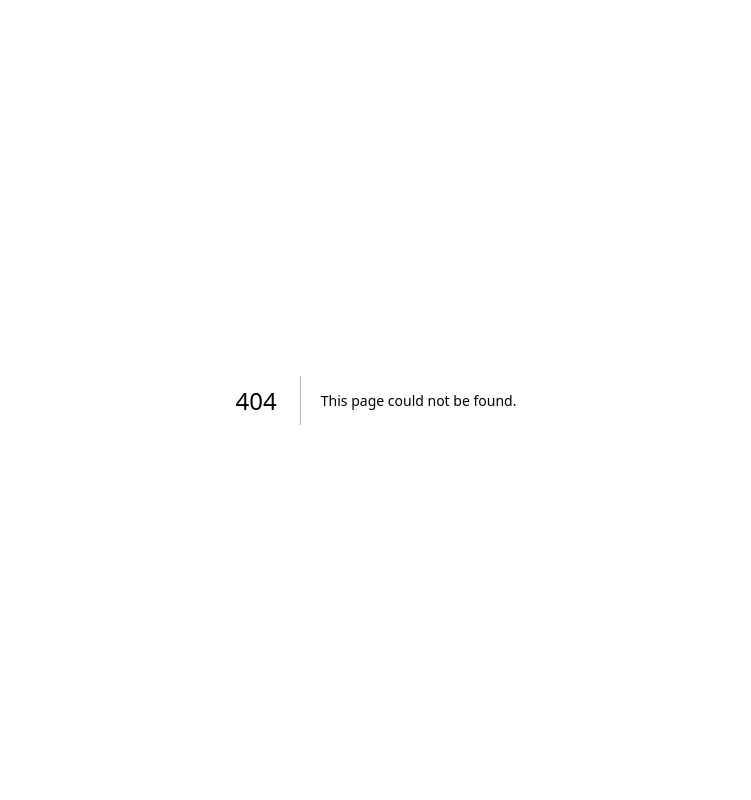
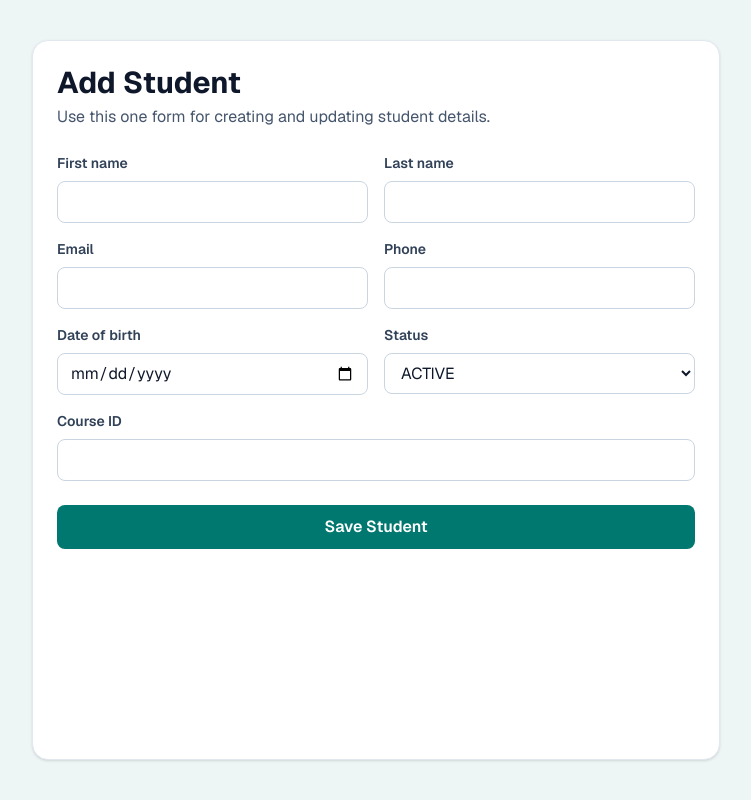
Before and after one commit to ChamudithaSanka/student-management-system, a Next.js app in the folder frontend/: page /students/form in a window 1280 px wide. Before the commit this address had no page. Shown: the whole page, without its empty margins (264-1015 px from the left). Built offline with nearby package versions, Linux system fonts and the light colour scheme; no server answers.

Commit message:
feat(students): add students pages

```diff
--- /dev/null
+++ b/frontend/src/app/students/form/page.js
@@ -0,0 +1,5 @@
+import StudentFormClient from "./student-form-client";
+
+export default function StudentFormPage({ searchParams }) {
+	return <StudentFormClient studentId={searchParams?.id || null} />;
+}
--- /dev/null
+++ b/frontend/src/app/students/form/student-form-client.js
@@ -0,0 +1,119 @@
+"use client";
+
+import { useEffect, useMemo, useState } from "react";
+import { useRouter } from "next/navigation";
+import { getStudentById, saveStudent } from "@/lib/api";
+import { getAuthSession } from "@/lib/storage";
+
+export default function StudentFormClient({ studentId }) {
+	const router = useRouter();
+	const isEditMode = useMemo(() => Boolean(studentId), [studentId]);
+	const [firstName, setFirstName] = useState("");
+	const [lastName, setLastName] = useState("");
+	const [email, setEmail] = useState("");
+	const [phone, setPhone] = useState("");
+	const [dateOfBirth, setDateOfBirth] = useState("");
+	const [courseId, setCourseId] = useState("");
+	const [status, setStatus] = useState("ACTIVE");
+	const [loading, setLoading] = useState(false);
+	const [error, setError] = useState("");
+
+	useEffect(() => {
+		if (!studentId) {
+			return;
+		}
+
+		async function loadStudent() {
+			try {
+				const session = getAuthSession();
+				const student = await getStudentById(session.token, studentId);
+				setFirstName(student.firstName || "");
+				setLastName(student.lastName || "");
+				setEmail(student.email || "");
+				setPhone(student.phone || "");
+				setDateOfBirth(student.dateOfBirth || "");
+				setStatus(student.status || "ACTIVE");
+				setCourseId(student.course?.id ? String(student.course.id) : "");
+			} catch (err) {
+				setError(err.message || "Unable to load student");
+			}
+		}
+
+		loadStudent();
+	}, [studentId]);
+
+	async function handleSubmit(event) {
+		event.preventDefault();
+		setLoading(true);
+		setError("");
+
+		try {
+			const session = getAuthSession();
+			await saveStudent(
+				session.token,
+				{
+					firstName,
+					lastName,
+					email,
+					phone,
+					dateOfBirth: dateOfBirth || null,
+					status,
+					course: courseId ? { id: Number(courseId) } : null,
+				},
+				studentId || undefined,
+			);
+			router.push("/students");
+		} catch (err) {
+			setError(err.message || "Unable to save student");
+		} finally {
+			setLoading(false);
+		}
+	}
+
+	return (
+		<main className="mx-auto flex w-full max-w-3xl flex-1 px-6 py-10 md:px-10">
+			<section className="w-full rounded-2xl border border-slate-200 bg-white p-6 shadow-sm">
+				<h1 className="text-3xl font-bold text-slate-900">{isEditMode ? "Edit Student" : "Add Student"}</h1>
+				<p className="mt-1 text-slate-600">Use this one form for creating and updating student details.</p>
+
+				<form className="mt-6 grid gap-4 md:grid-cols-2" onSubmit={handleSubmit}>
+					<div>
+						<label className="mb-2 block text-sm font-semibold text-slate-700">First name</label>
+						<input className="w-full rounded-lg border border-slate-300 px-3 py-2 outline-none focus:border-teal-600" type="text" value={firstName} onChange={(event) => setFirstName(event.target.value)} />
+					</div>
+					<div>
+						<label className="mb-2 block text-sm font-semibold text-slate-700">Last name</label>
+						<input className="w-full rounded-lg border border-slate-300 px-3 py-2 outline-none focus:border-teal-600" type="text" value={lastName} onChange={(event) => setLastName(event.target.value)} />
+					</div>
+					<div>
+						<label className="mb-2 block text-sm font-semibold text-slate-700">Email</label>
+						<input className="w-full rounded-lg border border-slate-300 px-3 py-2 outline-none focus:border-teal-600" type="email" value={email} onChange={(event) => setEmail(event.target.value)} />
+					</div>
+					<div>
+						<label className="mb-2 block text-sm font-semibold text-slate-700">Phone</label>
+						<input className="w-full rounded-lg border border-slate-300 px-3 py-2 outline-none focus:border-teal-600" type="text" value={phone} onChange={(event) => setPhone(event.target.value)} />
+					</div>
+					<div>
+						<label className="mb-2 block text-sm font-semibold text-slate-700">Date of birth</label>
+						<input className="w-full rounded-lg border border-slate-300 px-3 py-2 outline-none focus:border-teal-600" type="date" value={dateOfBirth} onChange={(event) => setDateOfBirth(event.target.value)} />
+					</div>
+					<div>
+						<label className="mb-2 block text-sm font-semibold text-slate-700">Status</label>
+						<select className="w-full rounded-lg border border-slate-300 px-3 py-2 outline-none focus:border-teal-600" value={status} onChange={(event) => setStatus(event.target.value)}>
+							<option value="ACTIVE">ACTIVE</option>
+							<option value="INACTIVE">INACTIVE</option>
+						</select>
+					</div>
+					<div className="md:col-span-2">
+						<label className="mb-2 block text-sm font-semibold text-slate-700">Course ID</label>
+						<input className="w-full rounded-lg border border-slate-300 px-3 py-2 outline-none focus:border-teal-600" type="number" value={courseId} onChange={(event) => setCourseId(event.target.value)} />
+					</div>
+					{error ? <p className="rounded-lg bg-rose-50 px-4 py-3 text-sm font-medium text-rose-700 md:col-span-2">{error}</p> : null}
+					<button className="mt-2 rounded-lg bg-teal-700 px-4 py-2.5 font-semibold text-white hover:bg-teal-800 md:col-span-2" type="submit">
+						{loading ? "Saving..." : isEditMode ? "Update Student" : "Save Student"}
+					</button>
+				</form>
+			</section>
+		</main>
+	);
+}
--- /dev/null
+++ b/frontend/src/app/students/page.js
@@ -0,0 +1,106 @@
+"use client";
+
+import Link from "next/link";
+import { useEffect, useState } from "react";
+import { deleteStudent, getStudents } from "@/lib/api";
+import { getAuthSession } from "@/lib/storage";
+
+export default function StudentsPage() {
+  const [students, setStudents] = useState([]);
+  const [message, setMessage] = useState("Loading students...");
+  const [actionError, setActionError] = useState("");
+
+  useEffect(() => {
+    const session = getAuthSession();
+    if (!session?.token) {
+      setMessage("Login required to view students.");
+      return;
+    }
+
+    async function loadStudents() {
+      try {
+        const data = await getStudents(session.token);
+        setStudents(data);
+        setMessage("");
+      } catch (error) {
+        setMessage(error.message || "Unable to load students.");
+      }
+    }
+
+    loadStudents();
+  }, []);
+
+  async function handleDelete(studentId) {
+    const session = getAuthSession();
+    if (!session?.token) {
+      setActionError("Login required to delete students.");
+      return;
+    }
+
+    if (!window.confirm("Delete this student?")) {
+      return;
+    }
+
+    try {
+      await deleteStudent(session.token, studentId);
+      setStudents((currentStudents) => currentStudents.filter((student) => student.id !== studentId));
+      setActionError("");
+    } catch (error) {
+      setActionError(error.message || "Unable to delete student.");
+    }
+  }
+
+  return (
+    <main className="mx-auto flex w-full max-w-6xl flex-1 px-6 py-10 md:px-10">
+      <section className="w-full rounded-2xl border border-slate-200 bg-white p-6 shadow-sm">
+        <div className="mb-5 flex flex-col gap-3 sm:flex-row sm:items-center sm:justify-between">
+          <div>
+            <h1 className="text-3xl font-bold text-slate-900">Students</h1>
+            <p className="text-slate-600">View and manage student records.</p>
+          </div>
+          <Link className="rounded-lg bg-teal-700 px-4 py-2.5 text-center font-semibold text-white hover:bg-teal-800" href="/students/form">Add or Edit Student</Link>
+        </div>
+
+        {message ? (
+          <p className="mb-4 rounded-lg bg-slate-50 px-4 py-3 text-sm font-medium text-slate-700">{message}</p>
+        ) : null}
+
+        {actionError ? (
+          <p className="mb-4 rounded-lg bg-rose-50 px-4 py-3 text-sm font-medium text-rose-700">{actionError}</p>
+        ) : null}
+
+        <div className="overflow-x-auto">
+          <table className="min-w-full border-separate border-spacing-0">
+            <thead>
+              <tr>
+                <th className="border-b border-slate-200 px-4 py-3 text-left text-sm font-semibold text-slate-700">Name</th>
+                <th className="border-b border-slate-200 px-4 py-3 text-left text-sm font-semibold text-slate-700">Email</th>
+                <th className="border-b border-slate-200 px-4 py-3 text-left text-sm font-semibold text-slate-700">Status</th>
+                <th className="border-b border-slate-200 px-4 py-3 text-left text-sm font-semibold text-slate-700">Actions</th>
+              </tr>
+            </thead>
+            <tbody>
+              {students.map((student) => (
+                <tr key={student.id}>
+                  <td className="border-b border-slate-100 px-4 py-3 text-sm text-slate-800">{student.firstName} {student.lastName}</td>
+                  <td className="border-b border-slate-100 px-4 py-3 text-sm text-slate-600">{student.email}</td>
+                  <td className="border-b border-slate-100 px-4 py-3 text-sm font-semibold text-slate-700">{student.status}</td>
+                  <td className="border-b border-slate-100 px-4 py-3 text-sm">
+                    <div className="flex gap-3">
+                      <Link className="font-semibold text-teal-700 hover:underline" href={`/students/form?id=${student.id}`}>
+                        Edit
+                      </Link>
+                      <button className="font-semibold text-rose-700 hover:underline" type="button" onClick={() => handleDelete(student.id)}>
+                        Delete
+                      </button>
+                    </div>
+                  </td>
+                </tr>
+              ))}
+            </tbody>
+          </table>
+        </div>
+      </section>
+    </main>
+  );
+}
```
